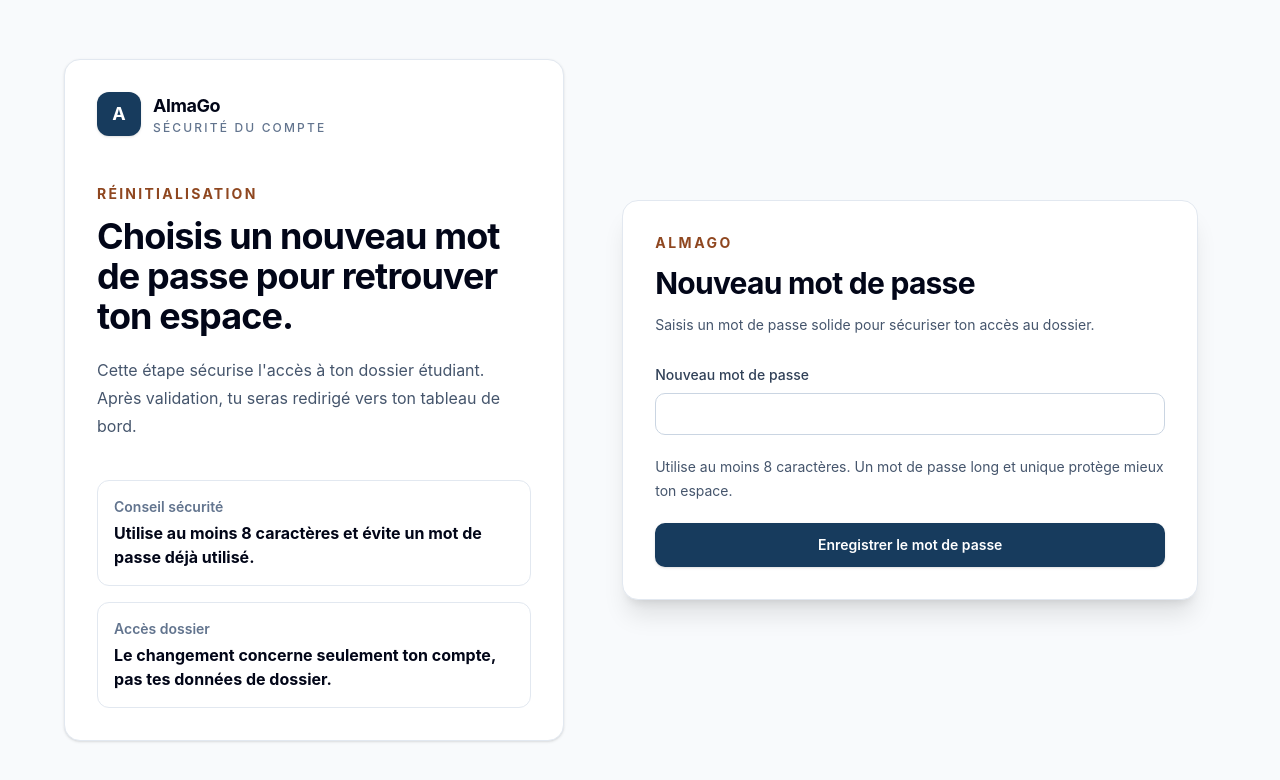
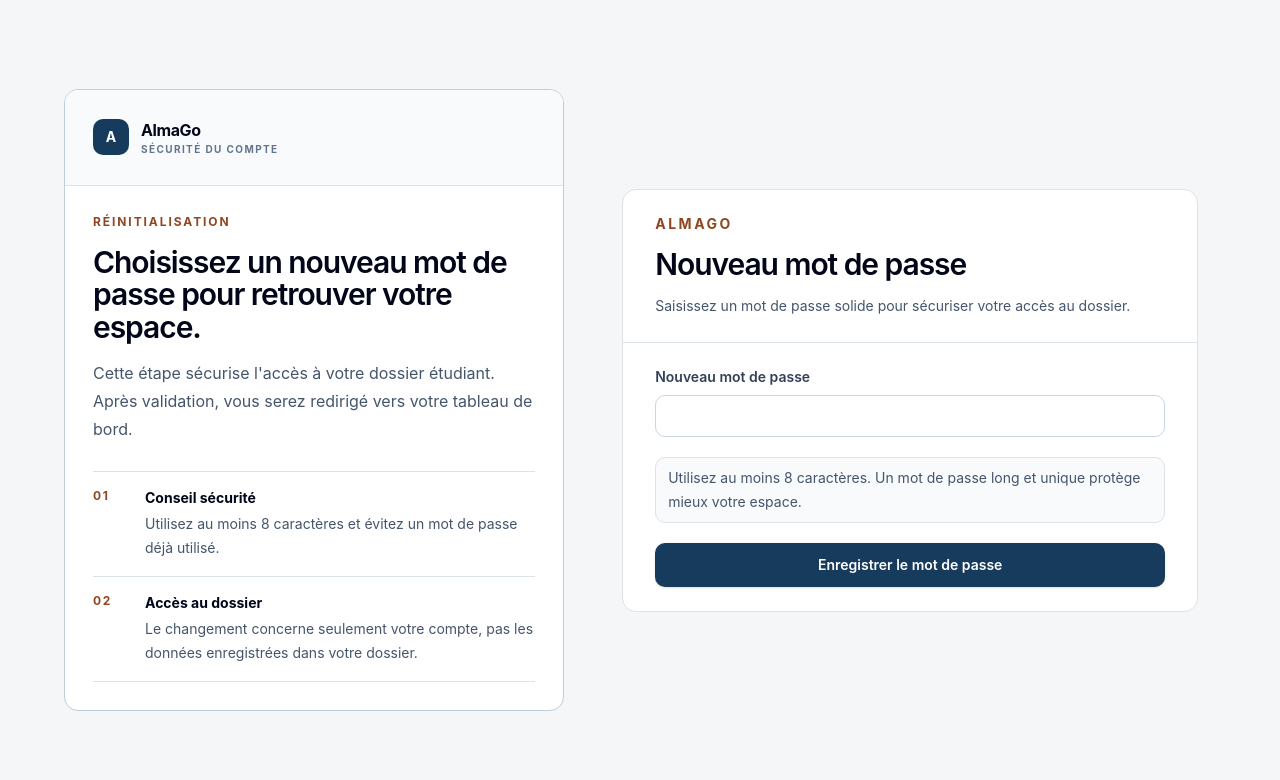
Before and after one commit to almago-platform/AlmaGo, a Next.js app: page /reset-password in a window 1280 px wide. Shown: the top 780 px of the page. Built offline with nearby package versions, Linux system fonts and the light colour scheme.

Commit message:
design(qa): final institutional polish for trust and auth (#318)
* design(qa): keep trust strip readable on mobile

* design(qa): align auth copy with institutional voice

* design(qa): align reset page with institutional auth system

* design(qa): polish reset form and formalize copy

```diff
--- a/src/app/reset-password/page.tsx
+++ b/src/app/reset-password/page.tsx
@@ -3,39 +3,47 @@ import { ResetPasswordForm } from "@/components/auth/ResetPasswordForm";
 
 export default function ResetPasswordPage() {
   return (
-    <main className="min-h-screen bg-slate-50 px-4 py-10 text-slate-950 sm:px-6 lg:px-8">
+    <main className="min-h-screen bg-[var(--background)] px-4 py-10 text-slate-950 sm:px-6 lg:px-8">
       <div className="mx-auto grid min-h-[calc(100vh-5rem)] w-full max-w-6xl items-center gap-10 lg:grid-cols-[0.9fr_1.1fr]">
-        <section className="hidden rounded-2xl border border-slate-200 bg-white p-8 shadow-sm lg:block">
+        <section className="hidden overflow-hidden rounded-[var(--radius-panel)] border border-[var(--brand-border)] bg-white shadow-none lg:block">
+          <div className="border-b border-[var(--border)] bg-[var(--surface-subtle)] p-7">
             <Link href="/" className="inline-flex items-center gap-3" aria-label="Retour à l'accueil AlmaGo">
-            <span className="flex h-11 w-11 items-center justify-center rounded-xl bg-[var(--brand)] text-lg font-bold text-white shadow-sm">
+              <span className="grid h-9 w-9 place-items-center rounded-[var(--radius-control)] bg-[var(--brand)] text-sm font-bold text-white">
                 A
               </span>
               <span>
-              <span className="block text-lg font-bold tracking-tight">AlmaGo</span>
-              <span className="block text-xs font-medium uppercase tracking-[0.18em] text-slate-500">
+                <span className="block text-base font-bold tracking-tight text-slate-950">AlmaGo</span>
+                <span className="block text-[10px] font-bold uppercase tracking-[0.14em] text-slate-500">
                   Sécurité du compte
                 </span>
               </span>
             </Link>
-
-          <div className="mt-12">
-            <p className="text-sm font-bold uppercase tracking-[0.16em] text-[var(--accent-strong)]">Réinitialisation</p>
-            <h1 className="mt-3 text-4xl font-bold tracking-tight text-slate-950">
-              Choisis un nouveau mot de passe pour retrouver ton espace.
-            </h1>
-            <p className="mt-5 text-base leading-7 text-slate-600">
-              Cette étape sécurise l&apos;accès à ton dossier étudiant. Après validation, tu seras redirigé vers ton tableau de bord.
-            </p>
           </div>
 
-          <div className="mt-10 grid gap-4">
-            <div className="rounded-xl border border-slate-200 p-4">
-              <p className="text-sm font-semibold text-slate-500">Conseil sécurité</p>
-              <p className="mt-1 font-bold text-slate-950">Utilise au moins 8 caractères et évite un mot de passe déjà utilisé.</p>
+          <div className="p-7">
+            <p className="text-xs font-bold uppercase tracking-[0.16em] text-[var(--accent-strong)]">Réinitialisation</p>
+            <h1 className="mt-4 max-w-xl text-3xl font-semibold leading-[1.08] tracking-[-0.035em] text-slate-950">
+              Choisissez un nouveau mot de passe pour retrouver votre espace.
+            </h1>
+            <p className="mt-4 text-base leading-7 text-slate-600">
+              Cette étape sécurise l&apos;accès à votre dossier étudiant. Après validation, vous serez redirigé vers votre tableau de bord.
+            </p>
+
+            <div className="mt-7 divide-y divide-[var(--border)] border-y border-[var(--border)]">
+              <div className="grid grid-cols-[2.5rem_1fr] gap-3 py-4">
+                <span className="text-xs font-bold tracking-[0.14em] text-[var(--accent-strong)]">01</span>
+                <div>
+                  <p className="text-sm font-bold text-slate-950">Conseil sécurité</p>
+                  <p className="mt-1 text-sm leading-6 text-slate-600">Utilisez au moins 8 caractères et évitez un mot de passe déjà utilisé.</p>
                 </div>
-            <div className="rounded-xl border border-slate-200 p-4">
-              <p className="text-sm font-semibold text-slate-500">Accès dossier</p>
-              <p className="mt-1 font-bold text-slate-950">Le changement concerne seulement ton compte, pas tes données de dossier.</p>
+              </div>
+              <div className="grid grid-cols-[2.5rem_1fr] gap-3 py-4">
+                <span className="text-xs font-bold tracking-[0.14em] text-[var(--accent-strong)]">02</span>
+                <div>
+                  <p className="text-sm font-bold text-slate-950">Accès au dossier</p>
+                  <p className="mt-1 text-sm leading-6 text-slate-600">Le changement concerne seulement votre compte, pas les données enregistrées dans votre dossier.</p>
+                </div>
+              </div>
             </div>
           </div>
         </section>
--- a/src/components/auth/AuthForm.tsx
+++ b/src/components/auth/AuthForm.tsx
@@ -41,14 +41,14 @@ export function AuthForm({ initialMode = "login" }: { initialMode?: Mode }) {
         });
         if (signUpError) setError(signUpError.message);
         else if (data.session) router.push("/student");
-        else setMessage("Vérifie ton adresse email pour continuer.");
+        else setMessage("Vérifiez votre adresse email pour continuer.");
       } else {
         const { error: signInError } = await supabase.auth.signInWithPassword({ email, password });
         if (signInError) setError("Email ou mot de passe incorrect.");
         else router.push("/student");
       }
     } catch {
-      setError("Une erreur est survenue. Réessaie.");
+      setError("Une erreur est survenue. Réessayez.");
     } finally {
       setLoading(false);
     }
@@ -62,10 +62,10 @@ export function AuthForm({ initialMode = "login" }: { initialMode?: Mode }) {
         : "Réinitialiser mon accès";
   const subtitle =
     mode === "signup"
-      ? "Ouvre ton espace AlmaGo pour préparer ton dossier Allemagne étape par étape."
+      ? "Ouvrez votre espace AlmaGo pour préparer votre dossier Allemagne étape par étape."
       : mode === "forgot"
-        ? "Indique ton email et nous t'enverrons un lien pour récupérer ton accès."
-        : "Retrouve ton dossier, tes documents, tes recommandations et tes prochaines actions.";
+        ? "Indiquez votre email et nous vous enverrons un lien pour récupérer votre accès."
+        : "Retrouvez votre dossier, vos documents, vos recommandations et vos prochaines actions.";
 
   return (
     <section className="w-full max-w-xl rounded-[var(--radius-panel)] border border-[var(--border)] bg-[var(--surface)] shadow-none">
@@ -131,7 +131,7 @@ export function AuthForm({ initialMode = "login" }: { initialMode?: Mode }) {
 
         {mode === "signup" && (
           <p id="signup-password-hint" className="rounded-[var(--radius-control)] border border-[var(--border)] bg-[var(--surface-subtle)] px-3 py-2 text-sm text-slate-600">
-            Utilise au moins 8 caractères. Tu recevras ensuite un email de confirmation.
+            Utilisez au moins 8 caractères. Vous recevrez ensuite un email de confirmation.
           </p>
         )}
 
@@ -148,7 +148,7 @@ export function AuthForm({ initialMode = "login" }: { initialMode?: Mode }) {
 
         <button type="submit" disabled={loading} className={buttonClassName("primary", "w-full justify-center py-3 text-base")}>
           {loading
-            ? "Patiente..."
+            ? "Patientez..."
             : mode === "login"
               ? "Se connecter"
               : mode === "signup"
--- a/src/components/auth/ResetPasswordForm.tsx
+++ b/src/components/auth/ResetPasswordForm.tsx
@@ -22,28 +22,30 @@ export function ResetPasswordForm() {
       const { error: updateError } = await createClient().auth.updateUser({ password });
 
       if (updateError) {
-        setError("Le lien est expiré ou invalide. Demande un nouveau lien depuis la page de connexion.");
+        setError("Le lien est expiré ou invalide. Demandez un nouveau lien depuis la page de connexion.");
       } else {
-        setMessage("Mot de passe mis à jour. Redirection vers ton espace étudiant...");
+        setMessage("Mot de passe mis à jour. Redirection vers votre espace étudiant...");
         setTimeout(() => router.push("/student"), 700);
       }
     } catch {
-      setError("Une erreur est survenue. Réessaie dans un instant.");
+      setError("Une erreur est survenue. Réessayez dans un instant.");
     } finally {
       setSaving(false);
     }
   }
 
   return (
-    <section className="w-full rounded-2xl border border-slate-200 bg-white p-6 shadow-xl sm:p-8">
-      <p className="text-sm font-bold uppercase tracking-[0.18em] text-[var(--accent-strong)]">AlmaGo</p>
-      <h1 className="mt-3 text-3xl font-bold tracking-tight text-slate-950">Nouveau mot de passe</h1>
-      <p className="mt-3 text-sm leading-6 text-slate-600">
-        Saisis un mot de passe solide pour sécuriser ton accès au dossier.
-      </p>
+    <section className="w-full rounded-[var(--radius-panel)] border border-[var(--border)] bg-[var(--surface)] shadow-none">
+      <div className="border-b border-[var(--border)] px-6 py-6 sm:px-8">
+        <p className="text-sm font-bold uppercase tracking-[0.18em] text-[var(--accent-strong)]">AlmaGo</p>
+        <h1 className="mt-3 text-3xl font-semibold tracking-[-0.035em] text-slate-950">Nouveau mot de passe</h1>
+        <p className="mt-3 text-sm leading-6 text-slate-600">
+          Saisissez un mot de passe solide pour sécuriser votre accès au dossier.
+        </p>
+      </div>
 
-      <form onSubmit={submit} className="mt-7 space-y-5">
-        <label className="block text-sm font-medium text-slate-700">
+      <form onSubmit={submit} className="space-y-5 px-6 py-6 sm:px-8">
+        <label className="block text-sm font-semibold text-slate-700">
           Nouveau mot de passe
           <input
             required
@@ -57,15 +59,15 @@ export function ResetPasswordForm() {
           />
         </label>
 
-        <p id="reset-password-hint" className="text-sm leading-6 text-slate-600">
-          Utilise au moins 8 caractères. Un mot de passe long et unique protège mieux ton espace.
+        <p id="reset-password-hint" className="rounded-[var(--radius-control)] border border-[var(--border)] bg-[var(--surface-subtle)] px-3 py-2 text-sm leading-6 text-slate-600">
+          Utilisez au moins 8 caractères. Un mot de passe long et unique protège mieux votre espace.
         </p>
 
         <p
           role="alert"
           className={
             error
-              ? "rounded-lg border border-red-100 bg-red-50 px-4 py-3 text-sm font-medium text-red-700"
+              ? "rounded-[var(--radius-control)] border border-red-100 bg-red-50 px-4 py-3 text-sm font-medium text-red-700"
               : "sr-only"
           }
         >
@@ -76,7 +78,7 @@ export function ResetPasswordForm() {
           role="status"
           className={
             message
-              ? "rounded-lg border border-emerald-100 bg-emerald-50 px-4 py-3 text-sm font-medium text-emerald-800"
+              ? "rounded-[var(--radius-control)] border border-emerald-100 bg-emerald-50 px-4 py-3 text-sm font-medium text-emerald-800"
               : "sr-only"
           }
         >
--- a/src/components/public/HomeHeader.tsx
+++ b/src/components/public/HomeHeader.tsx
@@ -4,9 +4,12 @@ export function HomeHeader() {
   return (
     <header className="sticky top-0 z-50 border-b border-[var(--border)] bg-white/98 backdrop-blur">
       <div className="border-b border-[var(--border)] bg-[var(--surface-subtle)]">
-        <div className="mx-auto flex min-h-8 max-w-7xl items-center justify-between gap-4 px-4 py-1.5 text-[11px] font-semibold text-slate-600 sm:px-6 lg:px-8">
-          <p className="truncate">
-            Accompagnement indépendant · Les décisions officielles restent celles des organismes compétents
+        <div className="mx-auto flex min-h-8 max-w-7xl items-center justify-between gap-4 px-4 py-1.5 text-[10px] font-semibold leading-4 text-slate-600 sm:px-6 sm:text-[11px] lg:px-8">
+          <p className="min-w-0">
+            <span className="sm:hidden">Accompagnement indépendant · Décisions : organismes compétents</span>
+            <span className="hidden sm:inline">
+              Accompagnement indépendant · Les décisions officielles restent celles des organismes compétents
+            </span>
           </p>
           <a href="#confiance" className="hidden shrink-0 text-[var(--brand)] hover:underline hover:underline-offset-4 sm:inline">
             Notre cadre de confiance
```
Lines whose indentation alone changed are shown as unchanged.
